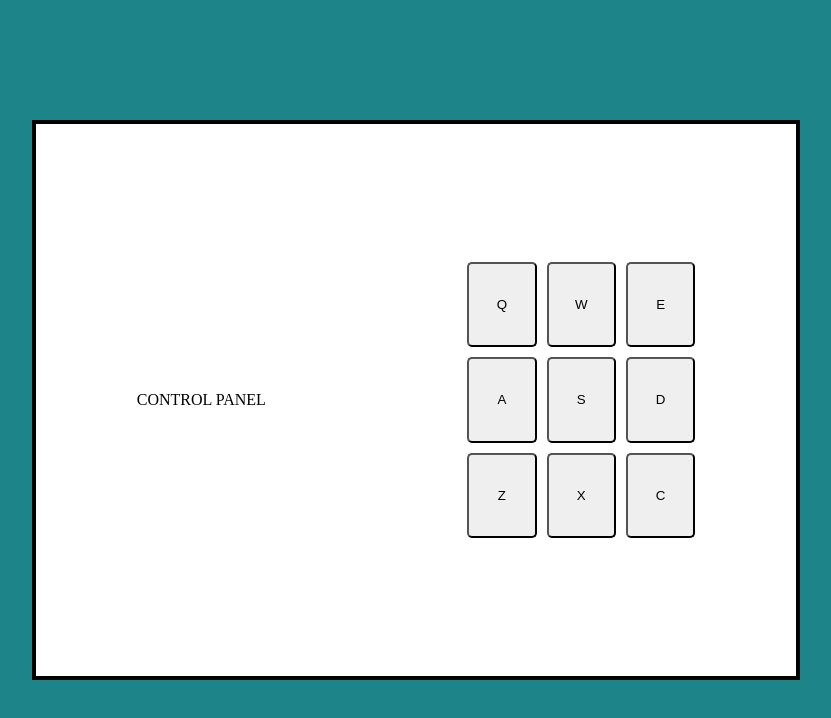
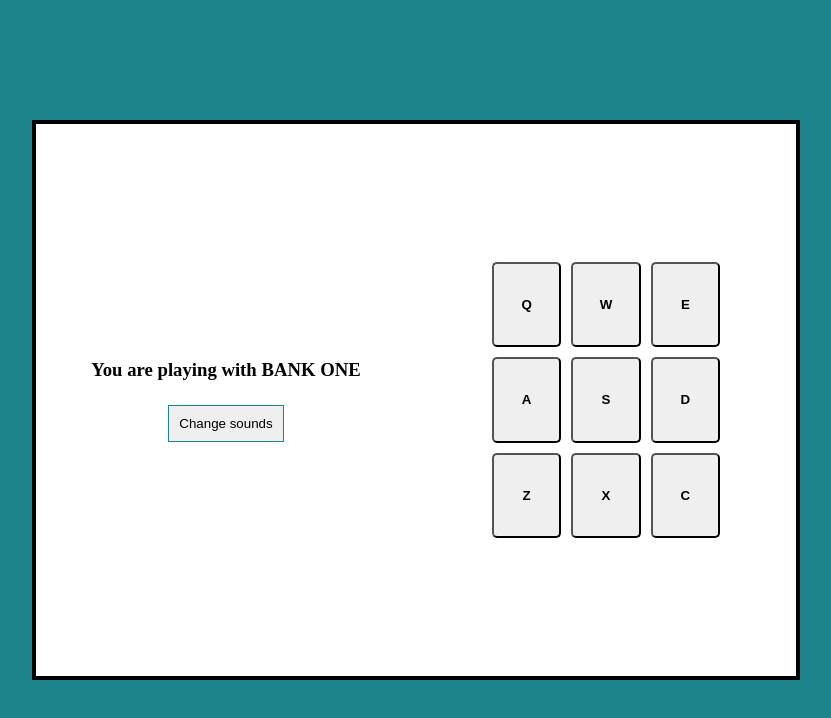
Before and after one commit to carreraprogrammer/drum-machinne, a React (Create React App) app: page / in a window 1280 px wide. Shown: the top 718 px of the page, without its empty margins (224-1055 px from the left). Built offline with nearby package versions, Linux system fonts and the light colour scheme.

Commit message:
Style control panel and pad

```diff
--- a/src/App.js
+++ b/src/App.js
@@ -10,8 +10,11 @@ const App = () => {
 
   return (
     <div id="drum-machine">
-        <ControlPanel />
-        <Pad bank={bank} />
+        <ControlPanel setBank={setBank} bank={bank}/>
+        <div id="padContainer">
+          <Pad bank={bank} />
+        </div>
+
     </div>
   )
 }
--- a/src/Components/ControlPanel.js
+++ b/src/Components/ControlPanel.js
@@ -1,7 +1,21 @@
-const ControlPanel = () => {
+import drumKeysTwo from "../Resources/bankTwo";
+import drumKeys from "../Resources/bankOne";
+
+const ControlPanel = (props) => {
+    const setBank = props.setBank;
+    const bank = props.bank;
+
+    const handleBank = (sounds) => {
+      if(sounds === drumKeysTwo) {
+        return setBank(drumKeys)
+      } else if(sounds === drumKeys){
+        return setBank(drumKeysTwo)
+      }
+    }
     return (
-    <div>
-        CONTROL PANEL
+    <div id='controlPanel'>
+        <h3 id='bankTitle'>You are playing with {bank === drumKeys ? 'BANK ONE' : 'BANK TWO'}</h3>
+        <button id="changeBank" onClick = {() => handleBank(bank)}>Change sounds</button>
     </div>
     )
 }
--- a/src/Components/Pad.js
+++ b/src/Components/Pad.js
@@ -8,7 +8,7 @@ const Pad = (props) => {
 
   useEffect(
     () => {
-      document.addEventListener('keydown', (e) => handleKeyPress(e.key.toUpperCase()));
+      document.addEventListener('keydown', (e) => {handleKeyPress(e.key.toUpperCase())});
     }, []
   )
 
@@ -30,19 +30,28 @@ const Pad = (props) => {
 
   const handleKeyPress = (keyName) => {
     const color = colorArray[Math.floor(Math.random() * colorArray.length)]
+    const color2 = colorArray[Math.floor(Math.random() * colorArray.length)]
     const key = document.getElementById(keyName)
     $(key).css({
       backgroundColor: `${color}`,
       color: 'white',
       fontWeight: 'bold',
       transition: 'all 0.2s ease-out',
-      opacity: 0.8
+      opacity: 0.8,
+      transform: 'scale(1.1)'
     })
     setTimeout(() => {$(key).css({
-      backgroundColor: 'white',
-      color: 'black',
-      opacity: 1
+      backgroundColor: '#f4f5f0',
+      opacity: 1,
+      transform: 'scale(1)'
     })}, 300)
+
+    $(key).css({
+      border: `3px solid ${color}`,
+      color: `${color2}`,
+      fontWeight: 'bolder'
+    })
+
     return key !== null ? key.click() : null
   }
 
@@ -53,7 +62,7 @@ const Pad = (props) => {
         className="keyPad"
         key={key.key}
         onMouseOver={randomColor}
-        onClick = {() => playSound(key.soundName)}
+        onClick = {() => {playSound(key.soundName); randomColor()}}
         id = {key.key}
       >
           <audio src={key.sound} id={key.soundName}></audio>
--- a/src/Saas/App.scss
+++ b/src/Saas/App.scss
@@ -32,21 +32,51 @@ $teal: #1D8489;
   width: 60%;
   border: 4px solid black;
   display: flex;
-  justify-content: space-around;
   align-items: center;
   background-color: white;
   #display {
     display: grid;
     grid-template-columns: 1fr 1fr 1fr;
     height: 50%;
-    width: 30%;
+    width: 60%;
     gap: 10px;
     .keyPad {
       cursor: pointer;
       border-radius: 5px;
-    }
-    .keyPad:active {
-      background-color: red;
+      font-weight: bold;
     }
   }
 }
+
+#padContainer {
+  flex-basis: 50%;
+  height: 100%;
+  display: flex;
+  align-items: center;
+  justify-content: center;
+}
+
+#controlPanel {
+  flex-basis: 50%;
+  height: 100%;
+  display: flex;
+  flex-direction: column;
+  align-items: center;
+  justify-content: center;
+}
+
+#changeBank {
+  padding: 10px;
+  border: 1px solid $teal;
+  cursor: pointer;
+  margin-top: 24px;
+  transition: all 0.5 ease-in-out;
+}
+
+#changeBank:hover {
+  background-color: #701d89a1;
+  border: 2px solid white;
+  color: white;
+  font-size: bold;
+  transform: scale(1.1)
+}
```
